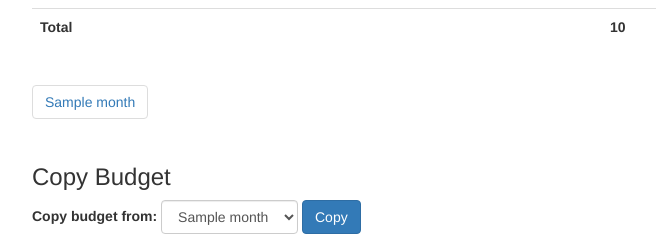
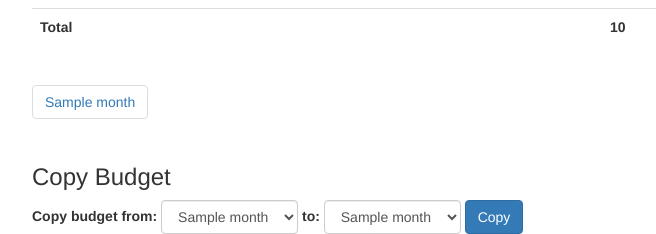
Before and after one commit to dchukhin/skameika, a Django app: template skameika/templates/occurrence/budget.html in a window 1280 px wide. Shown: the part 840-1074 px from the top of the page, without its empty margins (38-694 px from the left). Run offline with Django 3.2, Linux system fonts and the light colour scheme; tables that the repository leaves empty hold one stand-in row (values such as "Sample post"); the template is opened without the code that fills it: values that come from a table or form of the project are taken from there, most other values are stand-ins (such as "Sample title", 1, 10 or a date in 2020); some libraries are stand-ins or nearby versions.

Commit message:
support copying budgets from any month to any month

```diff
--- a/skameika/templates/occurrence/budget.html
+++ b/skameika/templates/occurrence/budget.html
@@ -108,13 +108,16 @@
 <h3>Copy Budget</h3>
 <form action="{% url 'copy_budget' %}" method="POST" class="form-inline">
   {% csrf_token %}
-  <input type="hidden" name="target_month" value="{{ active_month.slug }}">
   <label for="source_month">Copy budget from:</label>
   <select name="source_month" id="source_month" class="form-control">
     {% for month in months %}
-      {% if month != active_month %}
-        <option value="{{ month.slug }}">{{ month }}</option>
-      {% endif %}
+      <option value="{{ month.slug }}">{{ month }}</option>
+    {% endfor %}
+  </select>
+  <label for="target_month">to:</label>
+  <select name="target_month" id="target_month" class="form-control">
+    {% for month in months %}
+      <option value="{{ month.slug }}" {% if month == active_month %}selected{% endif %}>{{ month }}</option>
     {% endfor %}
   </select>
   <button type="submit" class="btn btn-primary">Copy</button>
```
